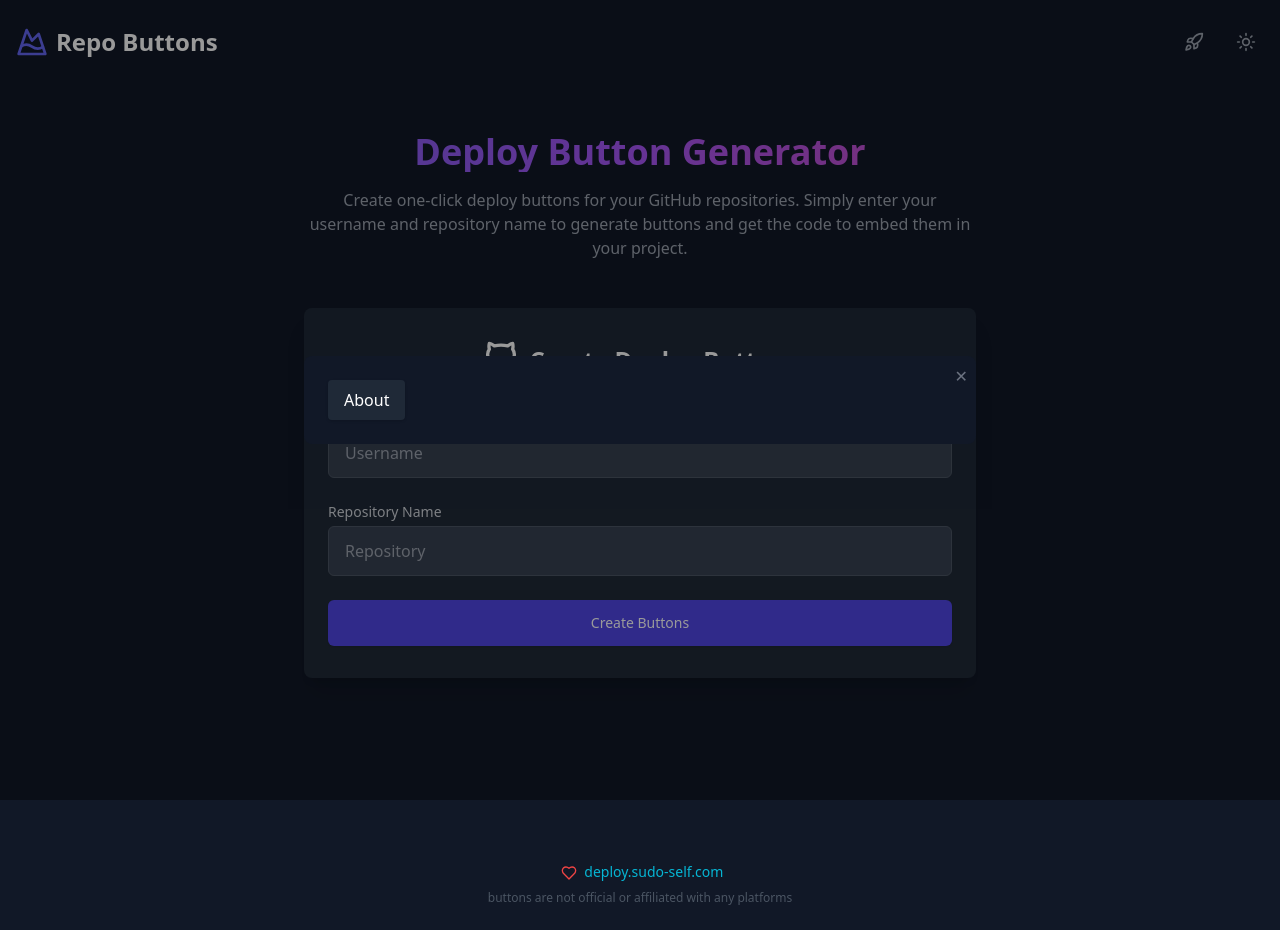
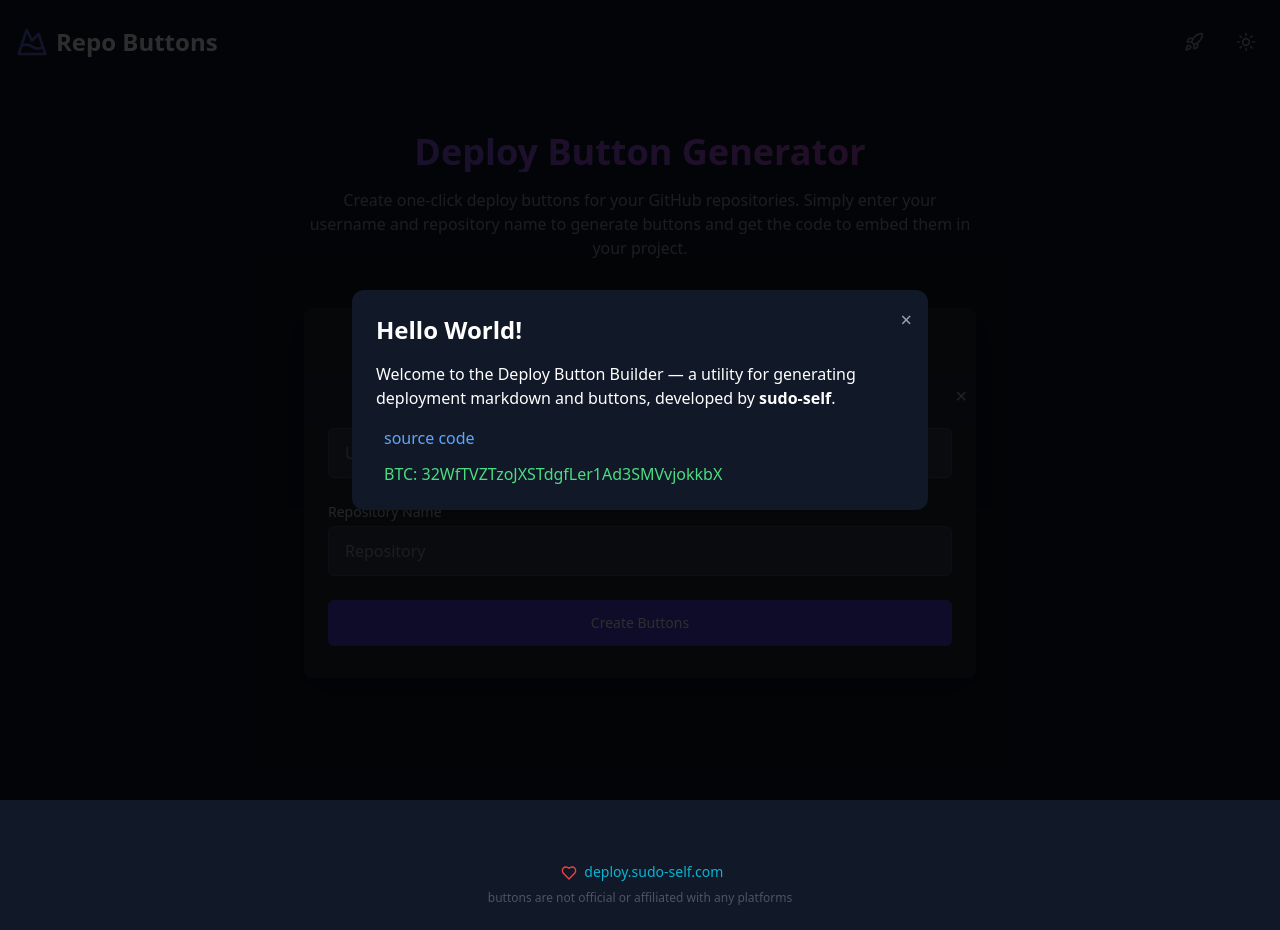
Before and after one commit to sudo-self/deploy-buttons, a React (Vite) app: page / in a window 1280 px wide. Both pictures are taken after a click on the button 1194 px from the left and 42 px from the top of the page. Built offline with nearby package versions, Linux system fonts and the light colour scheme.

Commit message:
Update DeployCardConfigurator.tsx

```diff
--- a/src/components/DeployCardConfigurator.tsx
+++ b/src/components/DeployCardConfigurator.tsx
@@ -1,18 +1,11 @@
 import { useState } from 'react';
 
 export default function AboutModal() {
-  const [showModal, setShowModal] = useState(false);
+  const [showModal, setShowModal] = useState(true);
+
+  if (!showModal) return null;
 
   return (
-    <>
-      <button
-        onClick={() => setShowModal(true)}
-        className="text-white bg-gray-800 hover:bg-gray-700 px-4 py-2 rounded shadow"
-      >
-        About
-      </button>
-
-      {showModal && (
     <div className="fixed inset-0 bg-black bg-opacity-70 z-50 flex items-center justify-center overflow-y-auto">
       <div className="bg-gray-900 rounded-xl shadow-lg max-w-xl w-full mx-4 my-10 p-6 text-white relative overflow-y-auto max-h-[90vh]">
         <button
@@ -57,7 +50,5 @@ export default function AboutModal() {
         </div>
       </div>
     </div>
-      )}
-    </>
   );
 }
```
Lines whose indentation alone changed are shown as unchanged.
